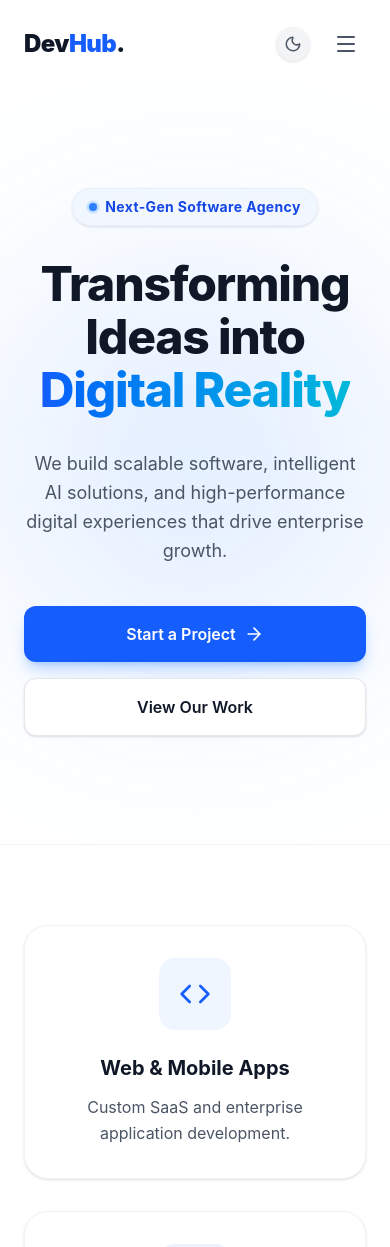
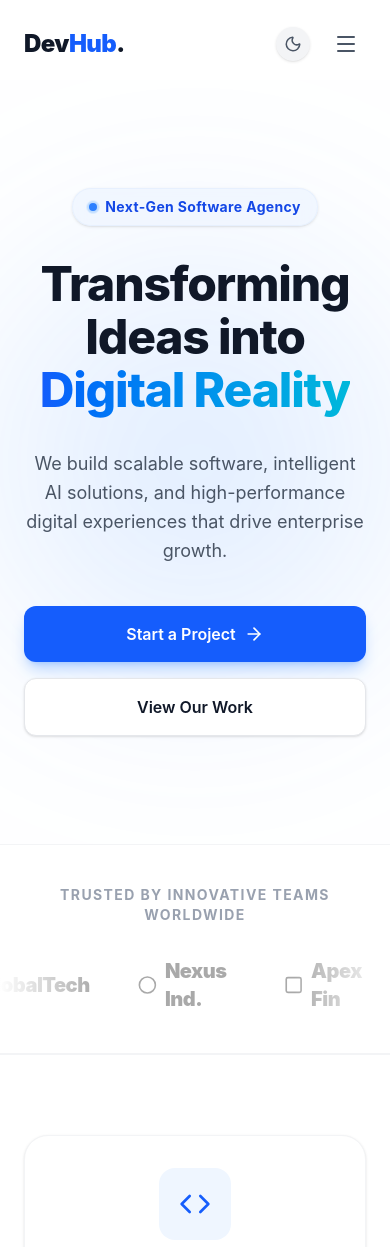
Before and after one commit to Muhammad-Abdullah-codes/proj, a React (Vite) app: page / in a window 390 px wide. Shown: the top 1247 px of the page. Built offline with nearby package versions, Linux system fonts and the light colour scheme.

Commit message:
upgrade client logos to infinite scrolling marquee with edge fade gradients

```diff
--- /dev/null
+++ b/src/components/ClientLogos.tsx
@@ -0,0 +1,55 @@
+import { motion } from "framer-motion";
+import { Hexagon, Triangle, Circle, Square, Octagon } from "lucide-react";
+
+export default function ClientLogos() {
+  const clients = [
+    { name: "Acme Corp", icon: <Hexagon size={28} /> },
+    { name: "GlobalTech", icon: <Triangle size={28} /> },
+    { name: "Nexus Ind.", icon: <Circle size={28} /> },
+    { name: "Apex Fin", icon: <Square size={28} /> },
+    { name: "Quantum", icon: <Octagon size={28} /> },
+  ];
+
+  // We duplicate the array so the scrolling loop is mathematically seamless
+  const duplicatedClients = [...clients, ...clients];
+
+  return (
+    <section className="py-10 border-y border-gray-100 dark:border-gray-900 bg-white dark:bg-gray-950 overflow-hidden flex flex-col">
+      <div className="w-full">
+        <p className="text-center text-sm font-bold text-gray-400 dark:text-gray-500 mb-8 uppercase tracking-widest px-6">
+          Trusted by innovative teams worldwide
+        </p>
+
+        {/* The Marquee Container */}
+        <div className="relative flex overflow-hidden w-full">
+          {/* Subtle gradient overlays to fade the edges seamlessly */}
+          <div className="absolute left-0 top-0 bottom-0 w-24 bg-linear-to-r from-white dark:from-gray-950 to-transparent z-10 pointer-events-none" />
+          <div className="absolute right-0 top-0 bottom-0 w-24 bg-linear-to-l from-white dark:from-gray-950 to-transparent z-10 pointer-events-none" />
+
+          <motion.div
+            className="flex flex-nowrap w-max"
+            animate={{ x: ["0%", "-50%"] }}
+            transition={{
+              repeat: Infinity,
+              ease: "linear",
+              duration: 25, // Increase to slow down, decrease to speed up
+            }}
+          >
+            {duplicatedClients.map((client, idx) => (
+              <div
+                key={idx}
+                // Padding right instead of gaps ensures the mathematical width matches perfectly
+                className="flex items-center gap-2 pr-12 md:pr-24 text-gray-500 dark:text-gray-400 opacity-60 grayscale hover:grayscale-0 hover:text-blue-600 dark:hover:text-blue-500 transition-all duration-300 cursor-pointer"
+              >
+                {client.icon}
+                <span className="text-xl font-black tracking-tight">
+                  {client.name}
+                </span>
+              </div>
+            ))}
+          </motion.div>
+        </div>
+      </div>
+    </section>
+  );
+}
--- a/src/pages/Home.tsx
+++ b/src/pages/Home.tsx
@@ -1,6 +1,7 @@
 import { motion, type Variants } from "framer-motion";
 import { ArrowRight } from "lucide-react";
 import { Link } from "react-router-dom";
+import ClientLogos from "../components/ClientLogos";
 import HomeServices from "../components/HomeServices";
 import AboutSection from "../components/AboutSection";
 
@@ -84,6 +85,9 @@ export default function Home() {
         </motion.div>
       </section>
 
+      {/* Inserted the Client Logos component right below the Hero */}
+      <ClientLogos />
+
       <HomeServices />
       <AboutSection />
     </>
```
